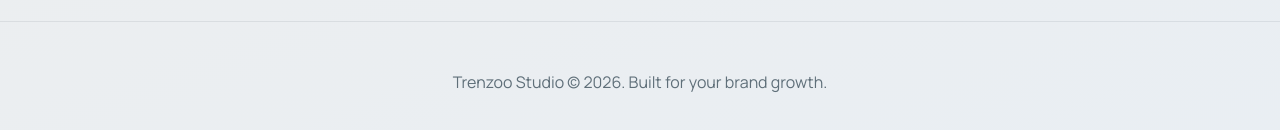
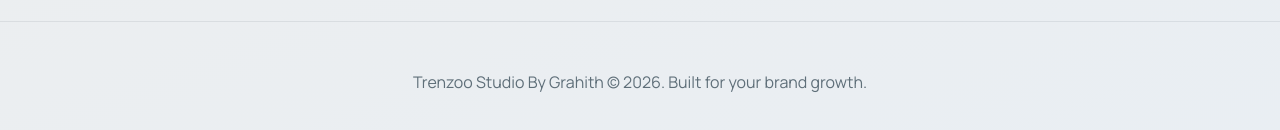
Before and after one commit to grahithrao/shopify, a website with bundled scripts: page index.html in a window 1280 px wide. Shown: the part 3289-3419 px from the top of the page. Built offline with nearby package versions, Linux system fonts and the light colour scheme; files whose address does not match are found by name.

Commit message:
Update footer text to include author's name

```diff
--- a/index.html
+++ b/index.html
@@ -191,7 +191,7 @@
     </aside>
 
     <footer class="site-footer">
-      <p>Trenzoo Studio © 2026. Built for your brand growth.</p>
+      <p>Trenzoo Studio By Grahith © 2026. Built for your brand growth.</p>
     </footer>
 
     <script type="module" src="app.js"></script>
```
